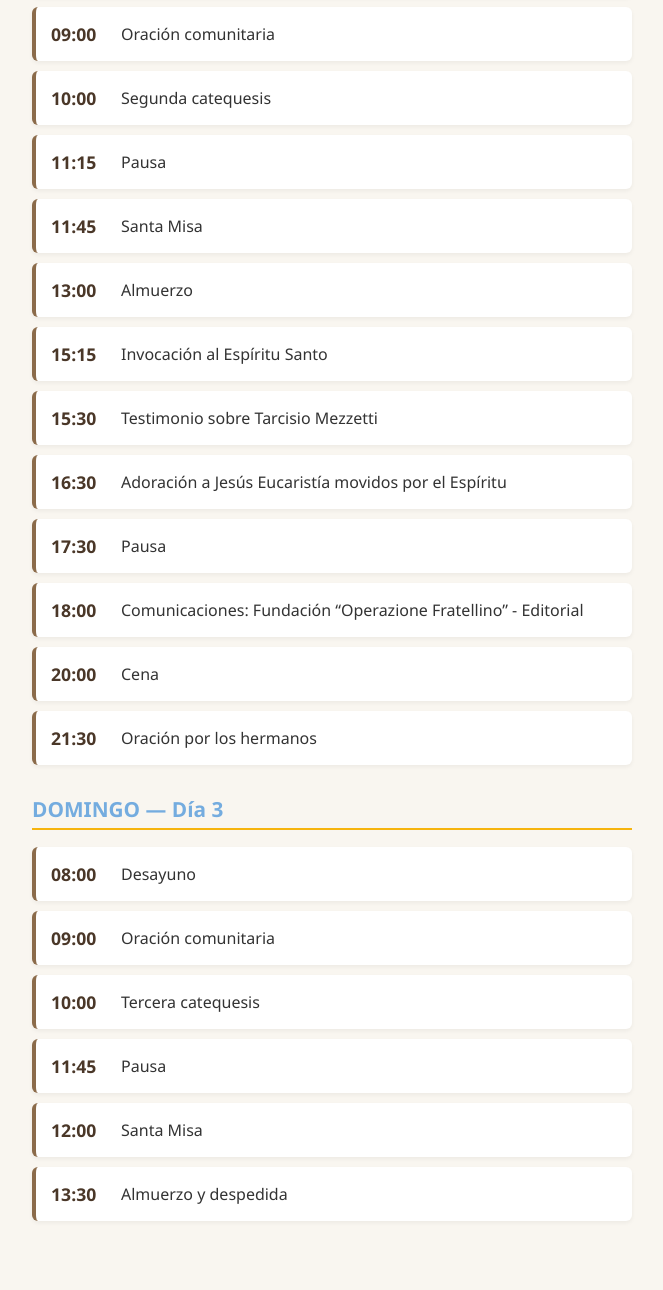
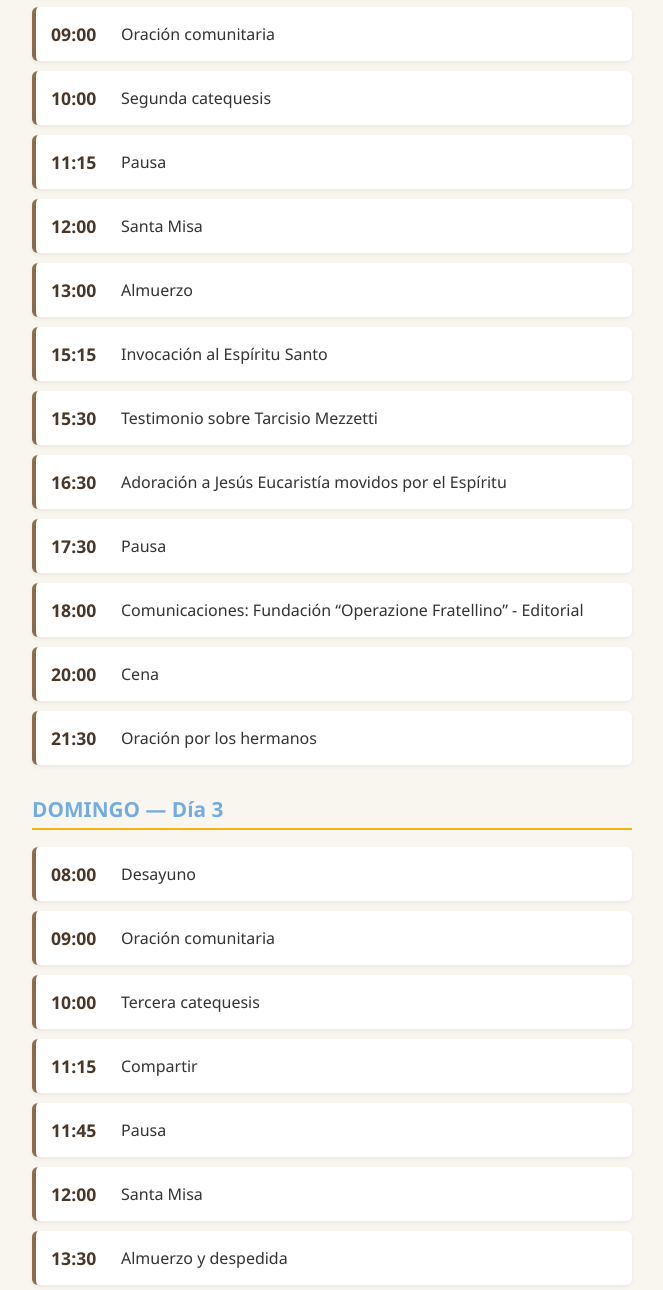
Before and after one commit to VirStockli/congresocmarg, a plain HTML site: page index.html in a window 1280 px wide. Shown: the part 981-2271 px from the top of the page, without its empty margins (308-971 px from the left). Before the commit the page ends 2232 px from the top, so only its background shows below. Drawn offline with Linux system fonts and the light colour scheme; no server answers.

```diff
--- a/index.html
+++ b/index.html
@@ -82,7 +82,7 @@
         <div class="evento"><span class="hora">09:00</span><span>Oración comunitaria</span></div>
         <div class="evento"><span class="hora">10:00</span><span>Segunda catequesis</span></div>
         <div class="evento"><span class="hora">11:15</span><span>Pausa</span></div>
-        <div class="evento"><span class="hora">11:45</span><span>Santa Misa</span></div>
+        <div class="evento"><span class="hora">12:00</span><span>Santa Misa</span></div>
         <div class="evento"><span class="hora">13:00</span><span>Almuerzo</span></div>
         <div class="evento"><span class="hora">15:15</span><span>Invocación al Espíritu Santo</span></div>
         <div class="evento"><span class="hora">15:30</span><span>Testimonio sobre Tarcisio Mezzetti</span></div>
@@ -96,6 +96,7 @@
         <div class="evento"><span class="hora">08:00</span><span>Desayuno</span></div>
         <div class="evento"><span class="hora">09:00</span><span>Oración comunitaria</span></div>
         <div class="evento"><span class="hora">10:00</span><span>Tercera catequesis</span></div>
+        <div class="evento"><span class="hora">11:15</span><span>Compartir</span></div>
         <div class="evento"><span class="hora">11:45</span><span>Pausa</span></div>
         <div class="evento"><span class="hora">12:00</span><span>Santa Misa</span></div>
         <div class="evento"><span class="hora">13:30</span><span>Almuerzo y despedida</span></div>
@@ -166,7 +167,7 @@
                 const anotadosArray = Object.values(anotadosObj);
                 const cantidad = anotadosArray.length;
 
-                // Lógica de colores y alertas (Mínimo 2, Máximo 6)
+                // Lógica de colores y alertas (Mínimo 2, Máximo 3)
                 let colorAlerta = "🔴";
                 let claseBorde = "borde-rojo";
                 let textoEstado = "Falta cubrir";
@@ -188,7 +189,7 @@
                 let htmlTurno = `
                     <div class="turno-header">
                         <span class="turno-hora">${hora}</span>
-                        <span class="turno-estado">${colorAlerta} ${cantidad}/6 - ${textoEstado}</span>
+                        <span class="turno-estado">${colorAlerta} ${cantidad}/3 - ${textoEstado}</span>
                     </div>
                     <ul class="lista-nombres">
                         ${anotadosArray.map(nombre => `<li>${nombre}</li>`).join('')}
```
